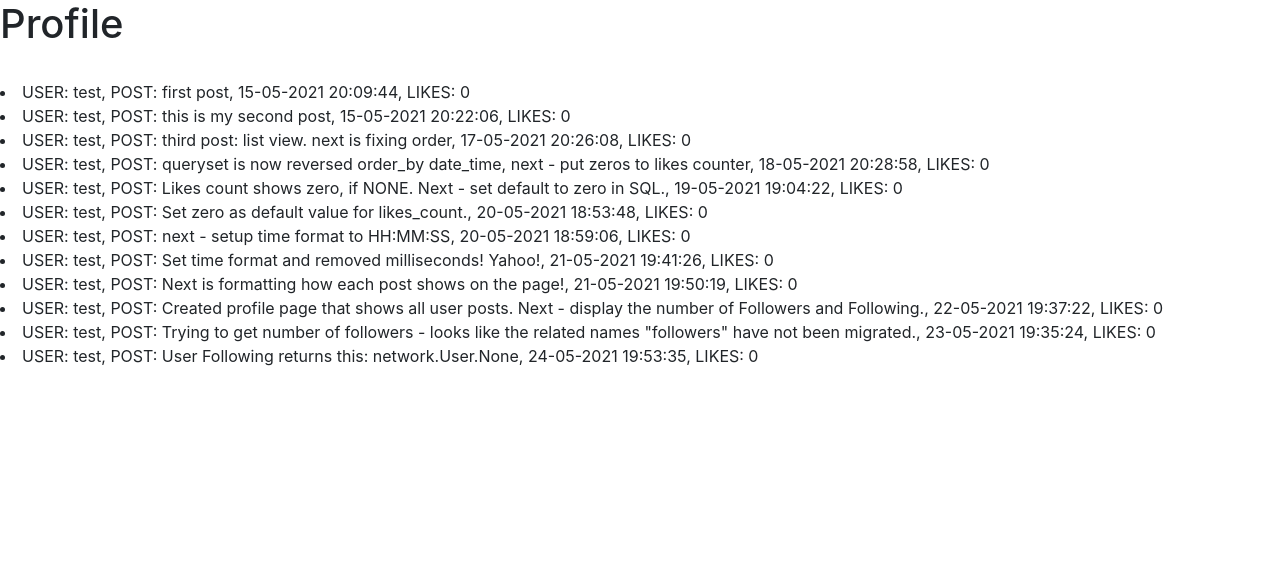
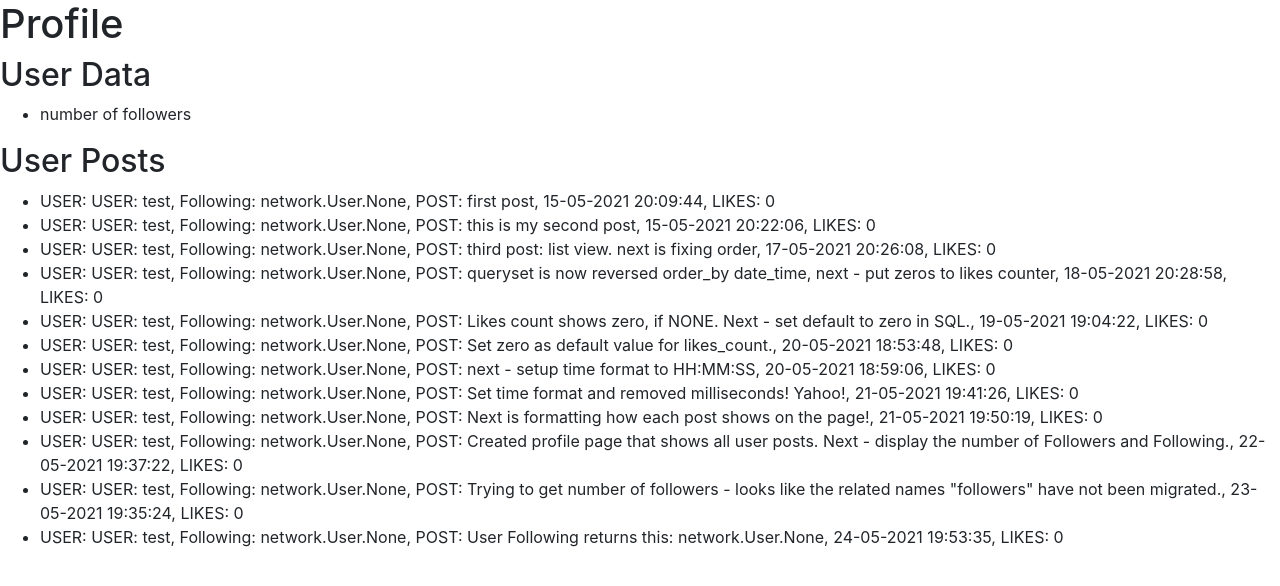
Before and after one commit to allensuvorov/CS50_web_project_network, a Django app: page /profile in a window 1280 px wide. Shown: the part 56-642 px from the top of the page. Run offline with Django 3.2, Linux system fonts and the light colour scheme; a user stored in the database is signed in; data comes from the database, SQL or seed files in the repository; both versions use the stored data as it was after the commit; some libraries are stand-ins or nearby versions.

Commit message:
User Following is: network.User.None, need to research many2many count

```diff
--- a/network/models.py
+++ b/network/models.py
@@ -6,7 +6,15 @@ class User(AbstractUser):
     # pass
     following = models.ManyToManyField('self', blank=True, related_name="followers") # how to avoid following yourself
     def __str__(self):
-        return f"{self.username}"
+        # print ("str of User")
+        # print (self.following)
+
+        following = self.following
+
+        if self.following is None:
+            following = 0
+            print ("zero followers")
+        return f"USER: {self.username}, Following: {following}"
 
 class Post(models.Model):
     author = models.ForeignKey(User, on_delete=models.CASCADE, related_name="posts")
--- a/network/templates/network/index.html
+++ b/network/templates/network/index.html
@@ -14,10 +14,11 @@
             <input class="btn btn-outline-primary" type="submit" value="Submit">
         </form>
         <br>
-
+        <ul>
         {% for post in all_posts %}
             <li>{{post}}</li>
         {% endfor %}
+        </ul>
     {% endif %}
 
     {{message}}
--- a/network/templates/network/profile.html
+++ b/network/templates/network/profile.html
@@ -6,13 +6,19 @@
         <h1>
             Profile
         </h1>
-        <br>
 
+        <h2> User Data </h2>
+        <ul>
+            <li>{{followers}}</li>
+        </ul>
+
+        <h2> User Posts </h2>
+        <ul>
         {% for post in user_posts %}
             <li>{{post}}</li>
         {% endfor %}
+        </ul>
+
     {% endif %}
-
     {{message}}
-
 {% endblock %}
--- a/network/views.py
+++ b/network/views.py
@@ -109,14 +109,19 @@ def new_post(request):
     return HttpResponseRedirect(reverse("index"))
 
 def profile(request):
-
+    # get user posts from DB
     user_posts = {}
     if Post.objects.filter(author=request.user).exists():
         user_posts = Post.objects.filter(author=request.user)
-    user = User.objects.get(username = request.user)
-    print(user)
+
+    # get number of followers of user
+    print(request.user)
+    # user = User.objects.get(username = request.user)
+    # print(user)
+
+
     context = {
         "user_posts": user_posts,
-        "followers": user
+        "followers": "number of followers"
     }
     return render(request, "network/profile.html", context)
```
Also changed, not shown: db.sqlite3.
